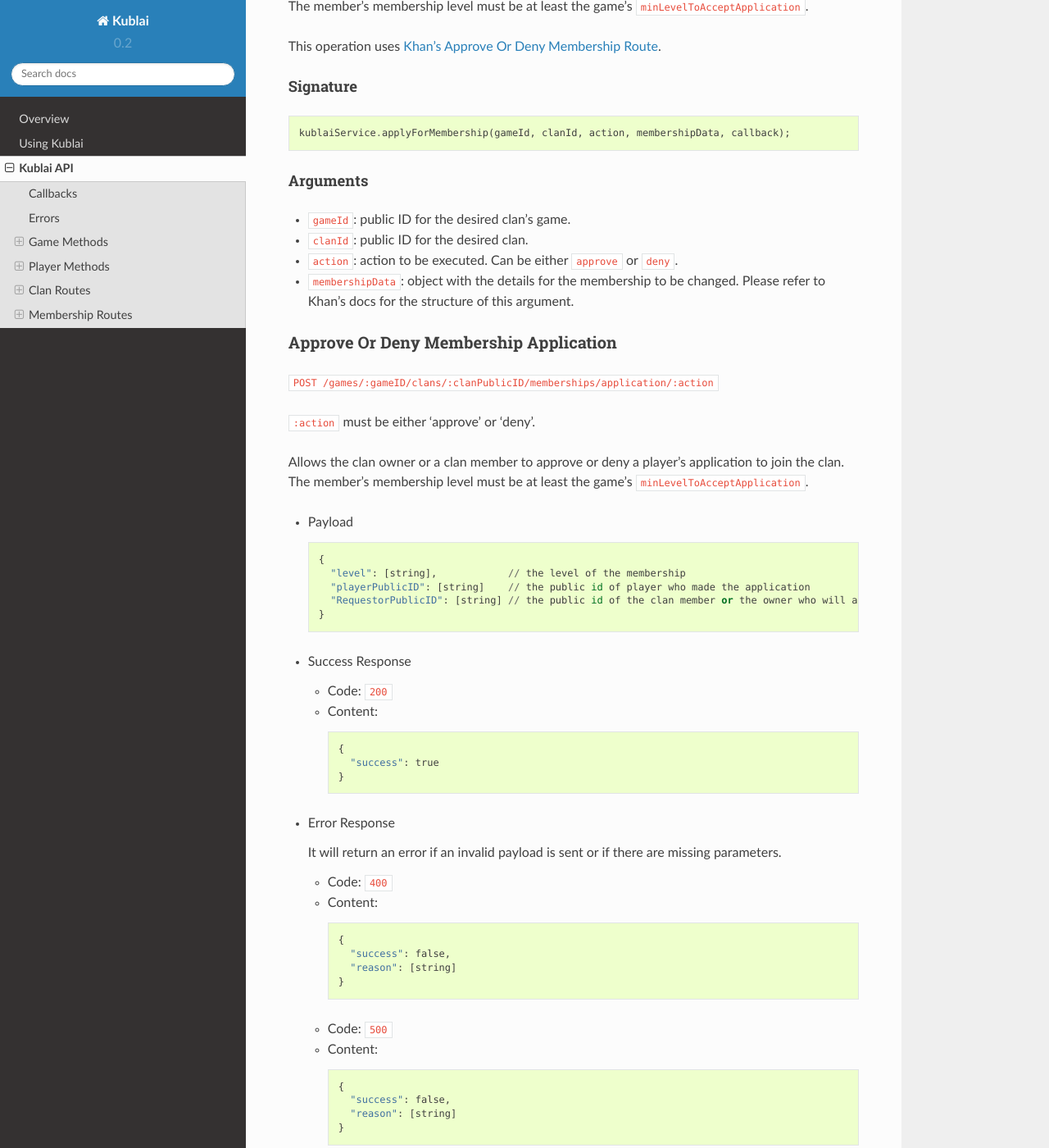
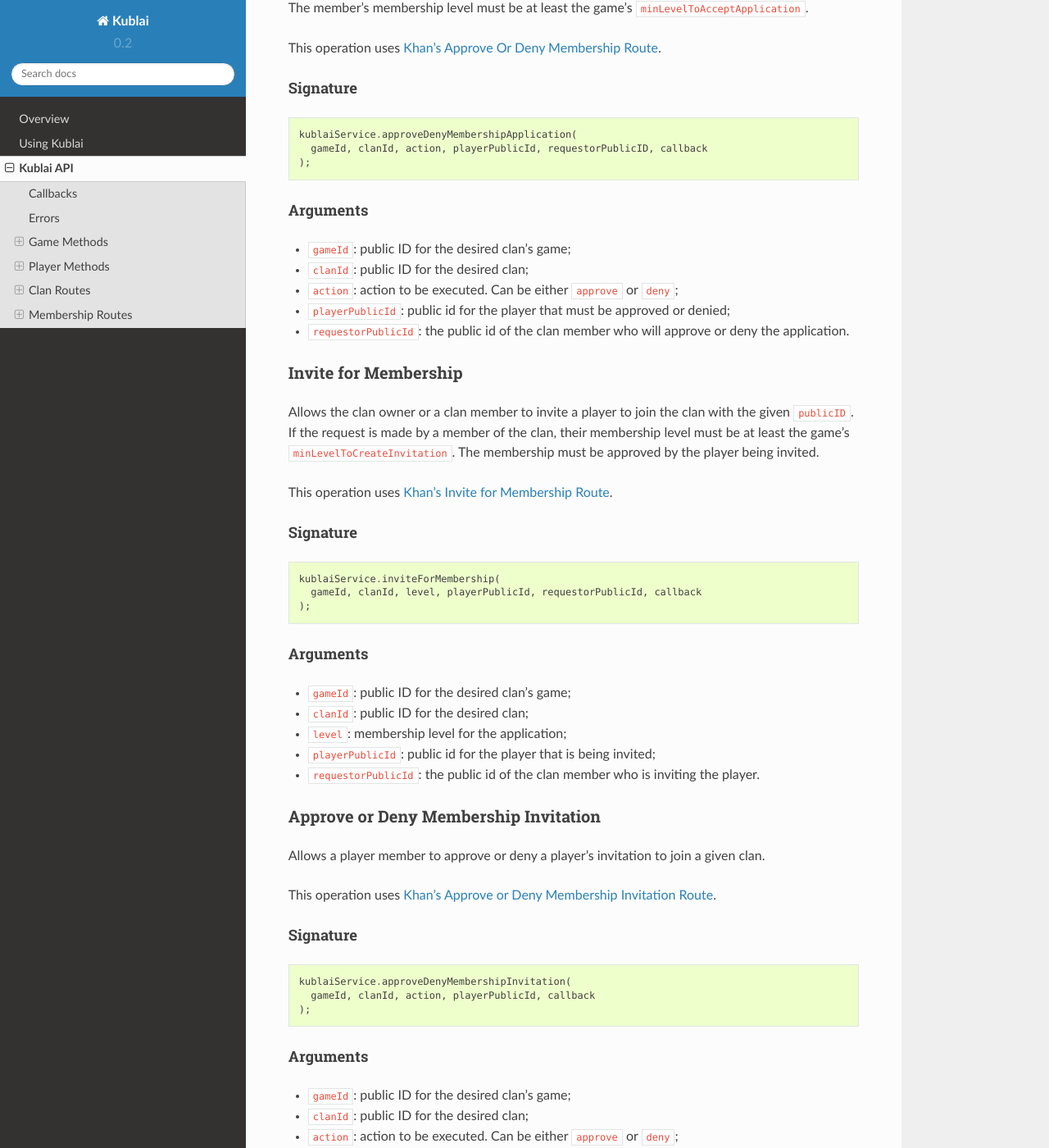
Before and after one commit to topfreegames/kublai, a Sphinx documentation site: the page built from docs/API.md, in a window 1280 px wide and 1400 px high, scrolled down 8332 px. Shown: the whole window at 82% size. Built offline with Sphinx 7.4.7 and the Read the Docs theme 2.0.0, drawn with Linux system fonts in a browser that asks for light colours; some of the changed text lies outside the part shown.

Commit message:
Docs fixed

````diff
--- a/docs/API.md
+++ b/docs/API.md
@@ -318,21 +318,22 @@
 
 ### Apply for Membership
 
-Allows a player to ask to join the clan with the given publicID. If the clan’s autoJoin property is true the member will be automatically approved. Otherwise, the membership must be approved by the clan owner or one of the clan members.
+Allows a player to ask to join the clan with the given `publicID`. If the clan’s `autoJoin` property is true the member will be automatically approved. Otherwise, the membership must be approved by the clan owner or one of the clan members.
 
 This operation uses [Khan's Apply For Membership Route](http://khan-api.readthedocs.io/en/latest/API.html#apply-for-membership).
 
 #### Signature
 
 ```
-kublaiService.applyForMembership(gameId, clanId, membershipData, callback);
+kublaiService.applyForMembership(gameId, clanId, level, playerPublicId, callback);
 ```
 
 #### Arguments
 
-* `gameId`: public ID for the desired clan's game.
-* `clanId`: public ID for the desired clan.
-* `membershipData`: object with the details for the membership to be changed. Please refer to Khan's docs for the structure of this argument.
+* `gameId`: public ID for the desired clan's game;
+* `clanId`: public ID for the desired clan;
+* `level`: membership level for the application;
+* `playerPublicId`: public id for the player filing the application for the clan.
 
 ### Approve or Deny Membership
 
@@ -343,250 +344,101 @@
 #### Signature
 
 ```
-kublaiService.applyForMembership(gameId, clanId, action, membershipData, callback);
+kublaiService.approveDenyMembershipApplication(
+  gameId, clanId, action, playerPublicId, requestorPublicID, callback
+);
 ```
 
 #### Arguments
 
-* `gameId`: public ID for the desired clan's game.
-* `clanId`: public ID for the desired clan.
-* `action`: action to be executed. Can be either `approve` or `deny`.
-* `membershipData`: object with the details for the membership to be changed. Please refer to Khan's docs for the structure of this argument.
+* `gameId`: public ID for the desired clan's game;
+* `clanId`: public ID for the desired clan;
+* `action`: action to be executed. Can be either `approve` or `deny`;
+* `playerPublicId`: public id for the player that must be approved or denied;
+* `requestorPublicId`: the public id of the clan member who will approve or deny the application.
 
+### Invite for Membership
 
-  ### Approve Or Deny Membership Application
+Allows the clan owner or a clan member to invite a player to join the clan with the given `publicID`. If the request is made by a member of the clan, their membership level must be at least the game’s `minLevelToCreateInvitation`. The membership must be approved by the player being invited.
 
-  `POST /games/:gameID/clans/:clanPublicID/memberships/application/:action`
+This operation uses [Khan's Invite for Membership Route](http://khan-api.readthedocs.io/en/latest/API.html#invite-for-membership).
 
-  `:action` must be either 'approve' or 'deny'.
+#### Signature
 
-  Allows the clan owner or a clan member to approve or deny a player's application to join the clan. The member's membership level must be at least the game's `minLevelToAcceptApplication`.
+```
+kublaiService.inviteForMembership(
+  gameId, clanId, level, playerPublicId, requestorPublicId, callback
+);
+```
 
-  * Payload
+#### Arguments
 
-    ```
-    {
-      "level": [string],            // the level of the membership
-      "playerPublicID": [string]    // the public id of player who made the application
-      "RequestorPublicID": [string] // the public id of the clan member or the owner who will approve or deny the application
-    }
-    ```
+* `gameId`: public ID for the desired clan's game;
+* `clanId`: public ID for the desired clan;
+* `level`: membership level for the application;
+* `playerPublicId`: public id for the player that is being invited;
+* `requestorPublicId`: the public id of the clan member who is inviting the player.
 
-  * Success Response
-    * Code: `200`
-    * Content:
-      ```
-      {
-        "success": true
-      }
-      ```
+### Approve or Deny Membership Invitation
 
-  * Error Response
+Allows a player member to approve or deny a player’s invitation to join a given clan.
 
-    It will return an error if an invalid payload is sent or if there are missing parameters.
+This operation uses [Khan's Approve or Deny Membership Invitation Route](http://khan-api.readthedocs.io/en/latest/API.html#approve-or-deny-membership-invitation).
 
-    * Code: `400`
-    * Content:
-      ```
-      {
-        "success": false,
-        "reason": [string]
-      }
-      ```
+#### Signature
 
-    * Code: `500`
-    * Content:
-      ```
-      {
-        "success": false,
-        "reason": [string]
-      }
-      ```
+```
+kublaiService.approveDenyMembershipInvitation(
+  gameId, clanId, action, playerPublicId, callback
+);
+```
 
-  ### Invite For Membership
+#### Arguments
 
-  `POST /games/:gameID/clans/:clanPublicID/memberships/invitation`
+* `gameId`: public ID for the desired clan's game;
+* `clanId`: public ID for the desired clan;
+* `action`: action to be executed. Can be either `approve` or `deny`;
+* `playerPublicId`: public id for the player that is accepting the invitation.
 
-  Allows a the clan owner or a clan member to invite a player to join the clan with the given publicID. If the request is made by a member of the clan, their membership level must be at least the game's `minLevelToCreateInvitation`. The membership must be approved by the player being invited.
+### Promote or Demote Member
 
-  * Payload
+Allows the clan owner or a clan member to promote or demote another member. When promoting, the member’s membership level will be increased by one, when demoting it will be decreased by one. The member’s membership level must be at least `minLevelOffsetToPromoteMember` or `minLevelOffsetToDemoteMember` levels greater than the level of the player being promoted or demoted.
 
-    ```
-    {
-      "level": [string],            // the level of the membership
-      "playerPublicID": [string],   // the public id player being invited
-      "requestorPublicID": [string] // the public id of the member or the clan owner who is inviting
-    }
-    ```
+This operation uses [Khan's Promote or Demote Member Route](http://khan-api.readthedocs.io/en/latest/API.html#promote-or-demote-member).
 
-  * Success Response
-    * Code: `200`
-    * Content:
-      ```
-      {
-        "success": true
-      }
-      ```
+#### Signature
 
-  * Error Response
+```
+kublaiService.promoteDemoteMember(
+  gameId, clanId, action, playerPublicId, requestorPublicId, callback
+);
+```
 
-    It will return an error if an invalid payload is sent or if there are missing parameters.
+#### Arguments
 
-    * Code: `400`
-    * Content:
-      ```
-      {
-        "success": false,
-        "reason": [string]
-      }
-      ```
+* `gameId`: public ID for the desired clan's game;
+* `clanId`: public ID for the desired clan;
+* `action`: action to be executed. Can be either `promote` or `demote`;
+* `playerPublicId`: public id for the player that is being promoted/demoted;
+* `requestorPublicId`: the public id of the clan member who is promoting/demoting the player.
 
-    * Code: `500`
-    * Content:
-      ```
-      {
-        "success": false,
-        "reason": [string]
-      }
-      ```
+### Delete Membership
 
-  ### Approve Or Deny Membership Invitation
+Allows the clan owner or a clan member to remove another member from the clan. The member’s membership level must be at least `minLevelToRemoveMember`. A member can leave the clan by sending the same `playerPublicID` and `requestorPublicID`.
 
-  `POST /games/:gameID/clans/:clanPublicID/memberships/invitation/:action`
+This operation uses [Khan's Delete Membership Route](http://khan-api.readthedocs.io/en/latest/API.html#delete-membership).
 
-  `:action` must be either 'approve' or 'deny'.
+#### Signature
 
-  Allows a player member to approve or deny a player's invitation to join a given clan.
+```
+kublaiService.deleteMembership(
+  gameId, clanId, playerPublicId, requestorPublicId, callback
+);
+```
 
-  * Payload
+#### Arguments
 
-    ```
-    {
-      "playerPublicID": [string] // the public id of player who was invited
-    }
-    ```
-
-  * Success Response
-    * Code: `200`
-    * Content:
-      ```
-      {
-        "success": true
-      }
-      ```
-
-  * Error Response
-
-    It will return an error if an invalid payload is sent or if there are missing parameters.
-
-    * Code: `400`
-    * Content:
-      ```
-      {
-        "success": false,
-        "reason": [string]
-      }
-      ```
-
-    * Code: `500`
-    * Content:
-      ```
-      {
-        "success": false,
-        "reason": [string]
-      }
-      ```
-
-  ### Promote Or Demote Member
-
-  `POST /games/:gameID/clans/:clanPublicID/memberships/:action`
-
-  `:action` must be either 'promote' or 'demote'.
-
-  Allows a the clan owner or a clan member to promote or demote another member. When promoting, the member's membership level will be increased by one, when demoting it will be decreased by one. The member's membership level must be at least `minLevelOffsetToPromoteMember` or `minLevelOffsetToDemoteMember` levels greater than the level of the player being promoted or demoted.
-
-  * Payload
-
-    ```
-    {
-      "playerPublicID": [string],   // the public id player being promoted or demoted
-      "requestorPublicID": [string] // the public id of the member or the clan owner who is promoting or demoting
-    }
-    ```
-
-  * Success Response
-    * Code: `200`
-    * Content:
-      ```
-      {
-        "success": true
-      }
-      ```
-
-  * Error Response
-
-    It will return an error if an invalid payload is sent or if there are missing parameters.
-
-    * Code: `400`
-    * Content:
-      ```
-      {
-        "success": false,
-        "reason": [string]
-      }
-      ```
-
-    * Code: `500`
-    * Content:
-      ```
-      {
-        "success": false,
-        "reason": [string]
-      }
-      ```
-
-  ### Delete Membership
-
-  `POST /games/:gameID/clans/:clanPublicID/memberships/delete`
-
-  Allows a the clan owner or a clan member to remove another member from the clan. The member's membership level must be at least `minLevelToRemoveMember`. A member can leave the clan by sending the same `playerPublicID` and `requestorPublicID`.
-
-  * Payload
-
-    ```
-    {
-      "playerPublicID": [string],   // the public id player being deleted
-      "requestorPublicID": [string] // the public id of the member or the clan owner who is deleting the membership
-    }
-    ```
-
-  * Success Response
-    * Code: `200`
-    * Content:
-      ```
-      {
-        "success": true
-      }
-      ```
-
-  * Error Response
-
-    It will return an error if an invalid payload is sent or if there are missing parameters.
-
-    * Code: `400`
-    * Content:
-      ```
-      {
-        "success": false,
-        "reason": [string]
-      }
-      ```
-
-    * Code: `500`
-    * Content:
-      ```
-      {
-        "success": false,
-        "reason": [string]
-      }
-      ```
+* `gameId`: public ID for the desired clan's game;
+* `clanId`: public ID for the desired clan;
+* `playerPublicId`: public id for the player that is leaving the clan;
+* `requestorPublicId`: the public id of the clan member who is kicking the player.
````
Also changed, not shown: other parts of docs/API.md (+4 -4 lines).
